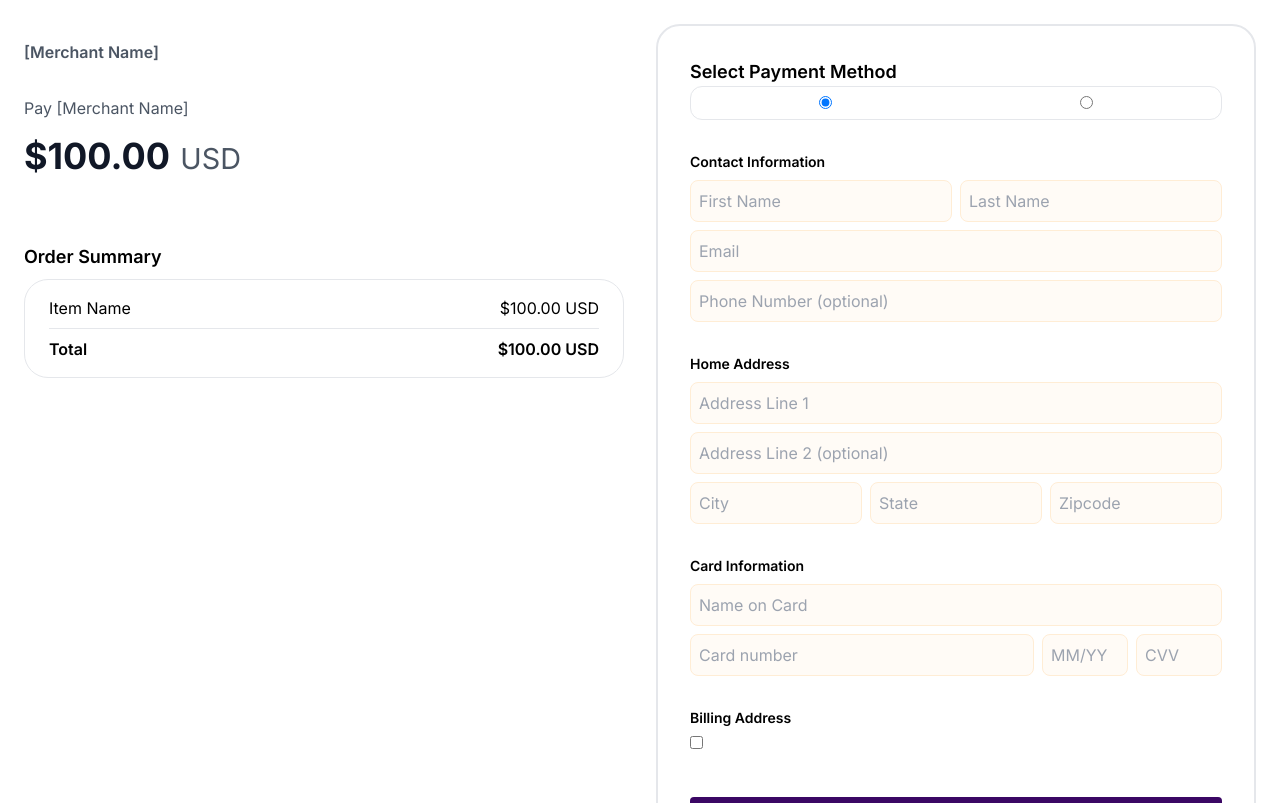
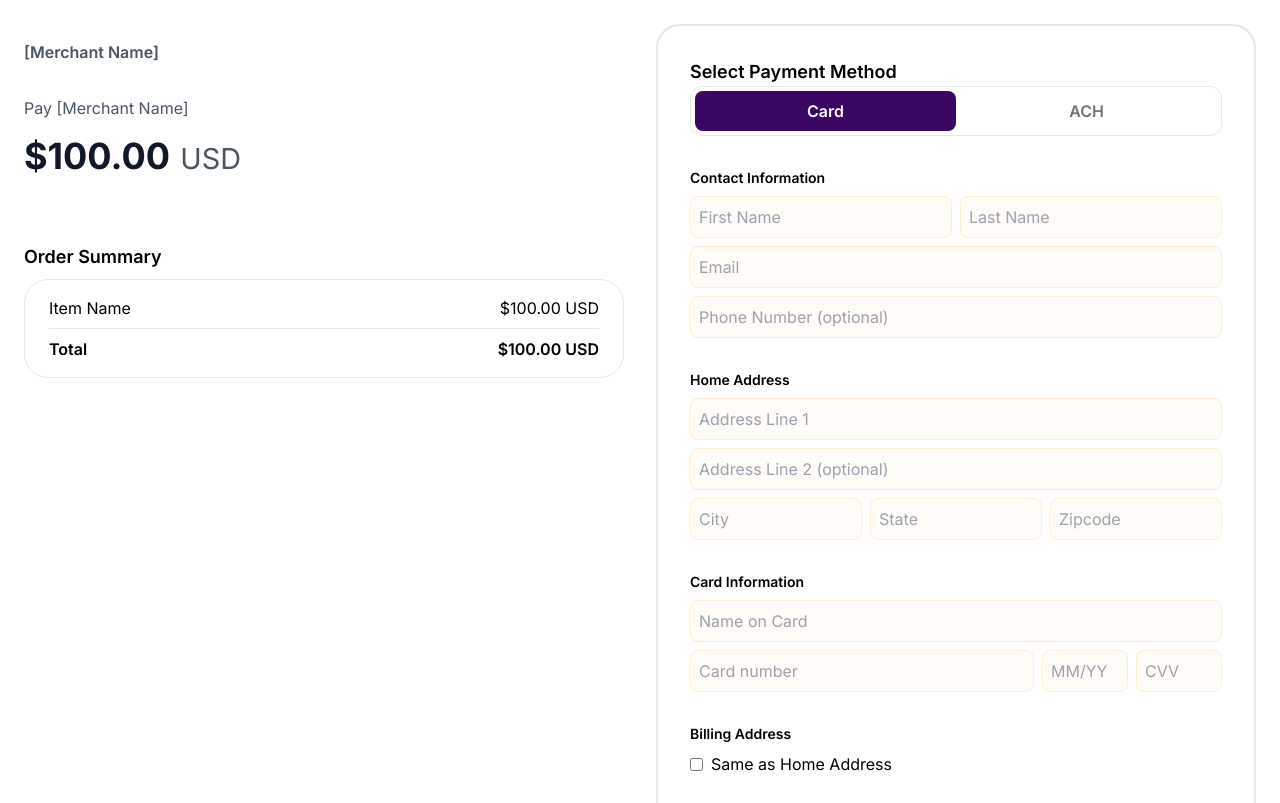
Before and after one commit to lucafrederice/pay, a Next.js app: page / in a window 1280 px wide. Shown: the top 803 px of the page. Built offline with nearby package versions, Linux system fonts and the light colour scheme.

Commit message:
refactor: improve props typography

```diff
--- a/app/components/input.tsx
+++ b/app/components/input.tsx
@@ -1,32 +1,43 @@
-import { w } from "../functions/w"
+import React, { InputHTMLAttributes, FC } from 'react';
+import { w } from "../functions/w";
 
-export default function Input({
+interface InputProps extends InputHTMLAttributes<HTMLInputElement> {
+    className: string;
+    label?: React.ReactNode;
+    error?: string;
+    showLabel?: boolean;
+    inputClassName?: string;
+}
+
+const Input: FC<InputProps> = ({
     placeholder,
     className,
-    type,
+    type = 'text',
     label,
-    labelHidden = true,
     error = '',
+    inputClassName,
+    showLabel = false,
     ...props
-}: {
-    placeholder?: string,
-    className: string,
-    type: string,
-    label?: React.ReactNode,
-    labelHidden?: boolean,
-    error?: string,
-}) {
+}) => {
     return (
         <label className={w(className)}>
-            <span className={w(labelHidden && 'sr-only')}>{label}</span>
-            <input type={type} placeholder={placeholder} className={w(
-                "border rounded-lg",
-                'bg-sky-50/40',
-                'p-2',
-                'w-full',
-                'invalid:bg-orange-50/50 invalid:border-orange-100'
-            )} {...props} />
-            <div><span className="text-xs text-orange-600">{error}</span></div>
+            <input
+                type={type}
+                placeholder={placeholder}
+                className={w(
+                    "border rounded-lg",
+                    'bg-sky-50/40',
+                    'p-2',
+                    'w-full',
+                    'invalid:bg-orange-50/50 invalid:border-orange-100',
+                    inputClassName
+                )}
+                {...props}
+            />
+            {showLabel && label}
+            {error && <div><span className="text-xs text-orange-600">{error}</span></div>}
         </label>
-    )
+    );
 }
+
+export default Input;
```
